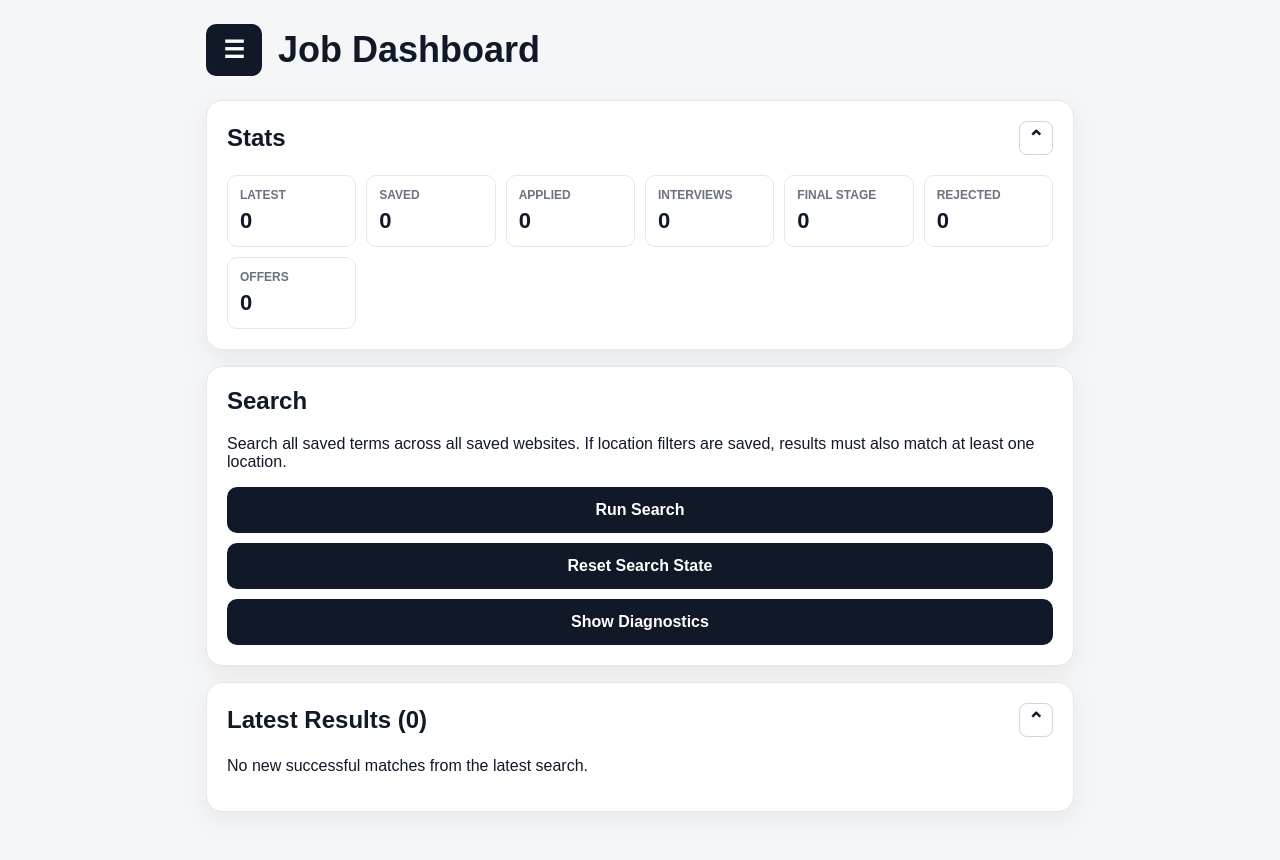
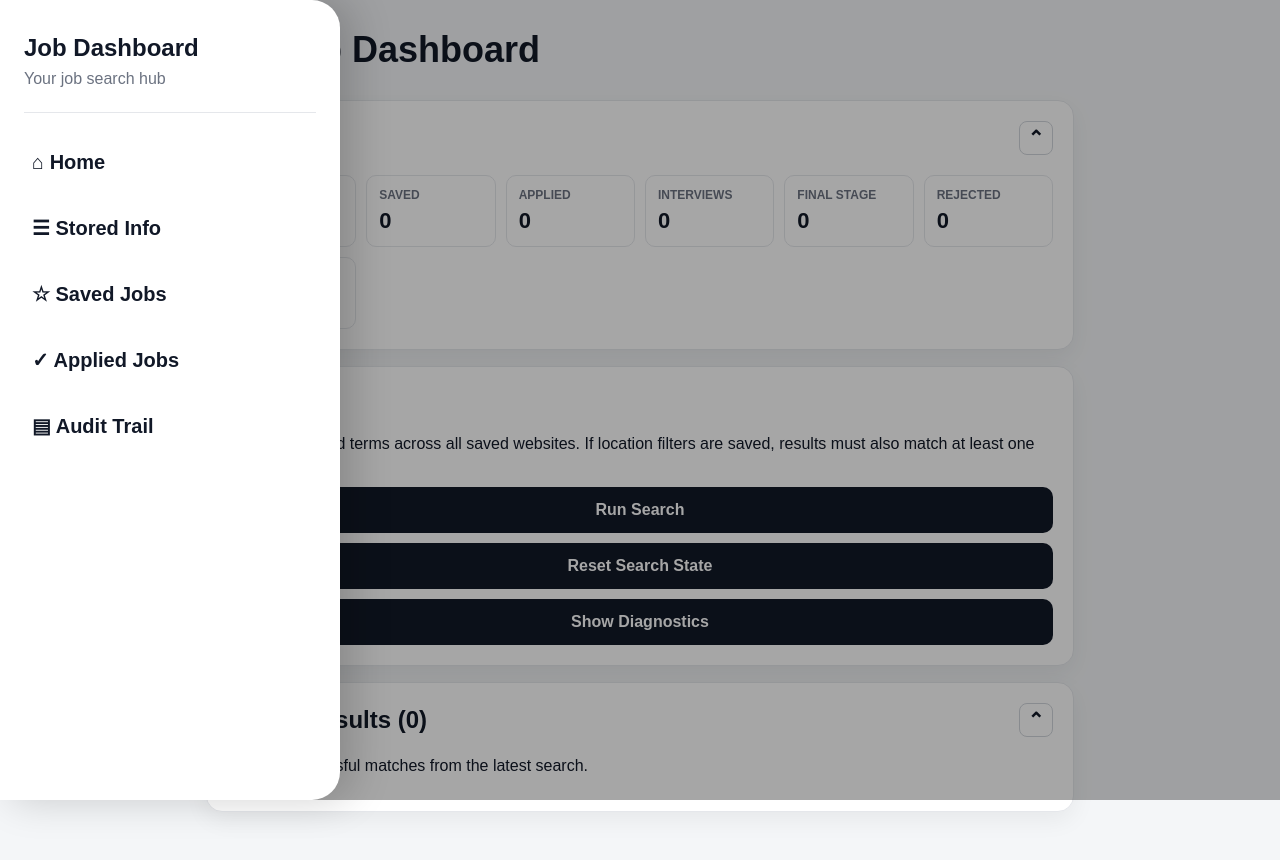
Before and after one commit to dcast-gif/Job-Watcher, a Next.js app: page / in a window 1280 px wide. Shown: the top 860 px of the page. Built offline with nearby package versions, Linux system fonts and the light colour scheme.

Commit message:
Update page.js

```diff
--- a/app/page.js
+++ b/app/page.js
@@ -370,11 +370,13 @@ function deleteAppliedJob(job) {
         <h1>Job Dashboard</h1>
       </header>
 
-     {menuOpen && (
    <>
-    <div className="menuOverlay" onClick={() => setMenuOpen(false)} />
+  <div
+    className={`menuOverlay ${menuOpen ? "menuOverlayOpen" : ""}`}
+    onClick={() => setMenuOpen(false)}
+  />
 
-    <nav className="sideDrawer">
+  <nav className={`sideDrawer ${menuOpen ? "sideDrawerOpen" : ""}`}>
     <div className="drawerHeader">
       <h2>Job Dashboard</h2>
       <p>Your job search hub</p>
@@ -387,7 +389,6 @@ function deleteAppliedJob(job) {
     <button onClick={() => goToPage("audit")}>▤ Audit Trail</button>
   </nav>
 </>
-)}
 
       {activePage === "home" && (
         <>
```
Lines whose indentation alone changed are shown as unchanged.
